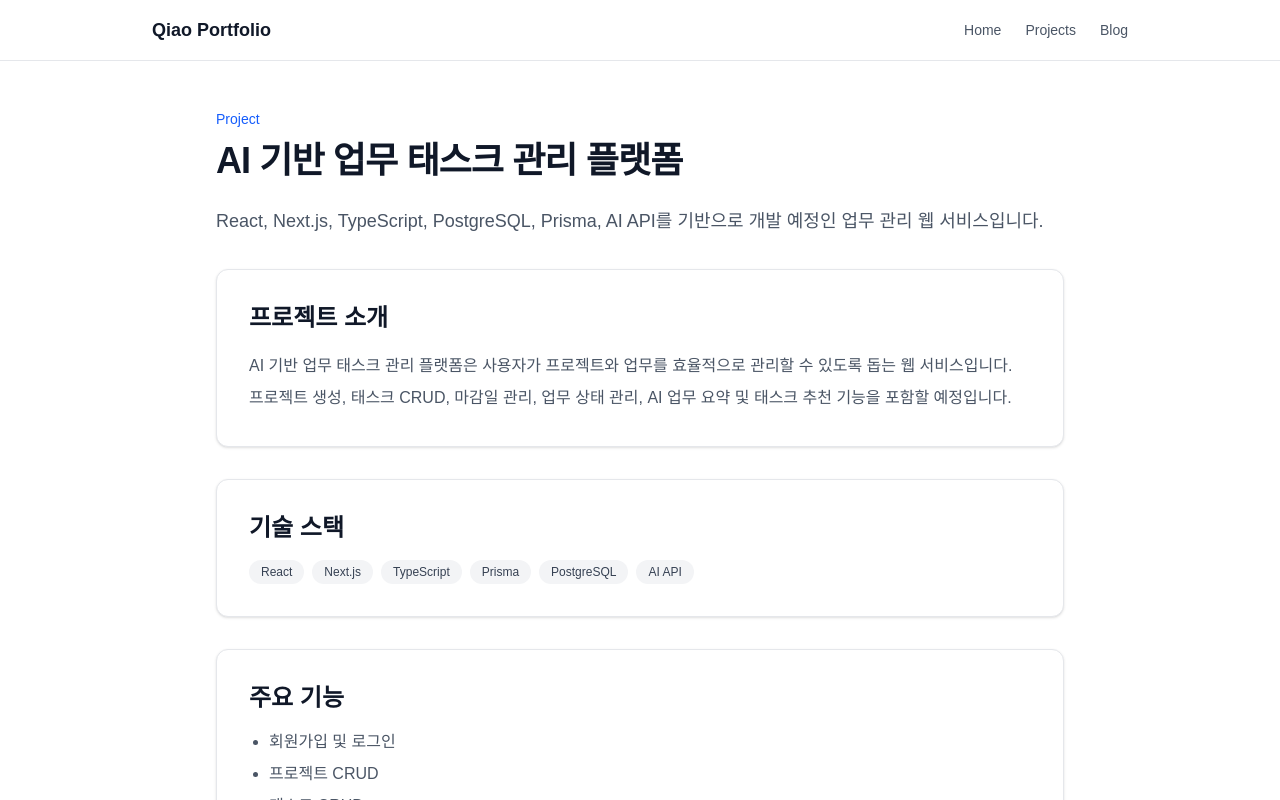
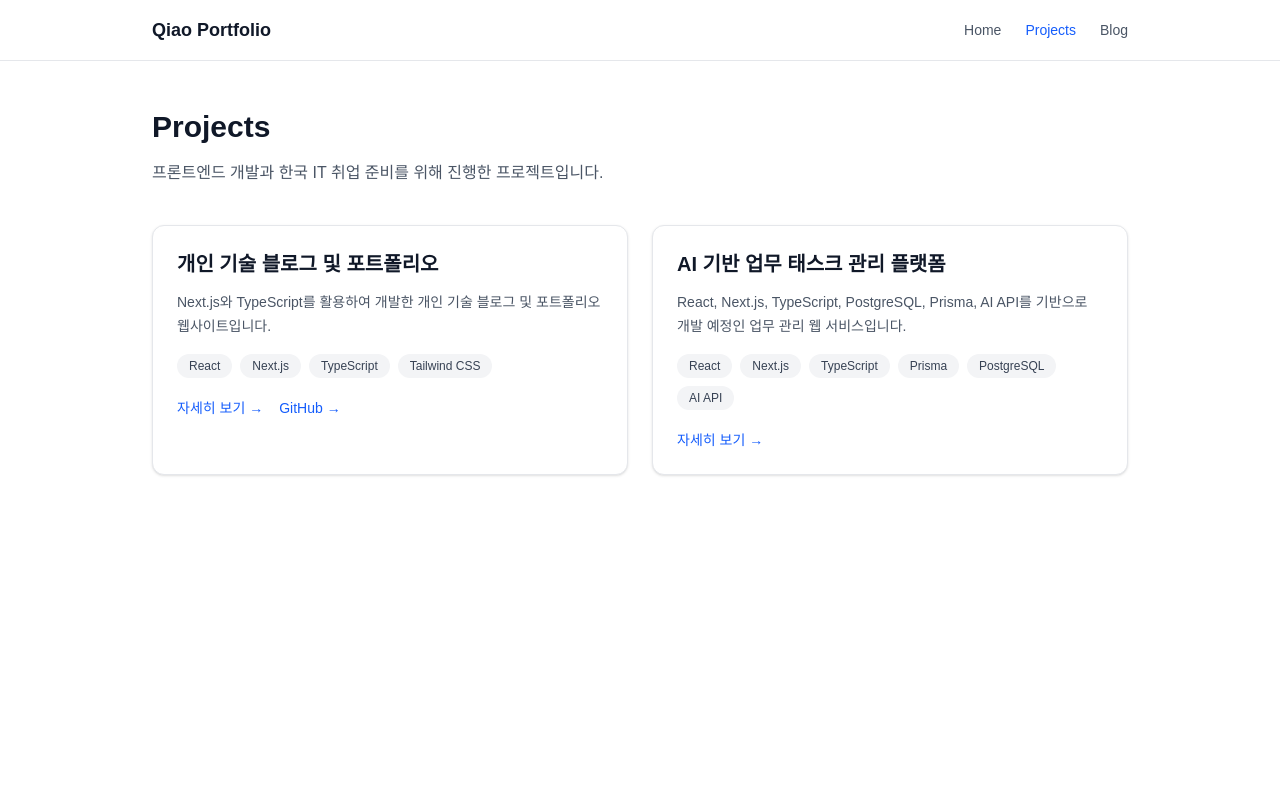
Before and after one commit to anbeicat/blog-project, a Next.js app: page /projects/ai-task-manager in a window 1280 px wide. Shown: the top 800 px of the page. Built offline with nearby package versions, Linux system fonts and the light colour scheme.

Commit message:
feat: improve navigation and metadata

```diff
--- a/app/blog/[id]/page.tsx
+++ b/app/blog/[id]/page.tsx
@@ -2,18 +2,37 @@
  * @Author: anqiao anqiao10@gmail.com
  * @Date: 2026-05-25 19:04:44
  * @LastEditors: anqiao anqiao10@gmail.com
- * @LastEditTime: 2026-05-25 20:03:59
+ * @LastEditTime: 2026-05-25 20:15:09
  * @description:
  * @FilePath: /qiao-portfolio-blog/app/blog/[id]/page.tsx
  */
 import { notFound } from "next/navigation";
 import { blogPosts } from "@/lib/data";
 import Link from "next/link";
+import type { Metadata } from "next";
 
 interface BlogDetailPageProps {
     params: Promise<{
         id: string;
     }>;
+}
+
+export async function generateMetadata({
+    params,
+}: BlogDetailPageProps): Promise<Metadata> {
+    const { id } = await params;
+    const post = blogPosts.find((item) => item.id === id);
+
+    if (!post) {
+        return {
+            title: "게시글을 찾을 수 없습니다 | Qiao Portfolio Blog",
+        };
+    }
+
+    return {
+        title: `${post.title} | Qiao Portfolio Blog`,
+        description: post.description,
+    };
 }
 
 export default async function BlogDetailPage({ params }: BlogDetailPageProps) {
--- a/app/blog/page.tsx
+++ b/app/blog/page.tsx
@@ -1,6 +1,12 @@
 import { blogPosts } from "@/lib/data";
 import BlogList from "@/components/BlogList";
+import type { Metadata } from "next";
 
+export const metadata: Metadata = {
+    title: "기술 블로그 | Qiao Portfolio Blog",
+    description:
+        "React, Next.js, TypeScript 학습 기록과 한국 IT 취업 준비 과정을 정리한 기술 블로그입니다.",
+};
 export default function BlogPage() {
     return (
         <div className="mx-auto max-w-5xl px-6 py-12">
--- /dev/null
+++ b/app/not-found.tsx
@@ -0,0 +1,25 @@
+import Link from "next/link";
+
+export default function NotFoundPage() {
+    return (
+        <div className="mx-auto flex min-h-[70vh] max-w-5xl flex-col items-center justify-center px-6 py-12 text-center">
+            <p className="mb-3 text-sm font-medium text-blue-600">404 Error</p>
+
+            <h1 className="mb-4 text-4xl font-bold text-gray-900">
+                페이지를 찾을 수 없습니다.
+            </h1>
+
+            <p className="mb-8 max-w-xl leading-8 text-gray-600">
+                요청하신 페이지가 존재하지 않거나 이동되었을 수 있습니다.
+                아래 버튼을 통해 홈으로 돌아갈 수 있습니다.
+            </p>
+
+            <Link
+                href="/"
+                className="rounded-lg bg-gray-900 px-5 py-3 text-sm font-medium text-white hover:bg-gray-700"
+            >
+                홈으로 돌아가기
+            </Link>
+        </div>
+    );
+}
--- a/app/projects/[id]/page.tsx
+++ b/app/projects/[id]/page.tsx
@@ -1,105 +1,27 @@
-/*
- * @Author: anqiao anqiao10@gmail.com
- * @Date: 2026-05-25 20:03:14
- * @LastEditors: anqiao anqiao10@gmail.com
- * @LastEditTime: 2026-05-25 20:03:26
- * @description:
- * @FilePath: /qiao-portfolio-blog/app/projects/[id]/page.tsx
- */
-import { notFound } from "next/navigation";
+import type { Metadata } from "next";
+import ProjectCard from "@/components/ProjectCard";
 import { projects } from "@/lib/data";
 
-interface ProjectDetailPageProps {
-    params: Promise<{
-        id: string;
-    }>;
-}
+export const metadata: Metadata = {
+    title: "Projects | Qiao Portfolio Blog",
+    description:
+        "React, Next.js, TypeScript 기반으로 진행한 프론트엔드 프로젝트 목록입니다.",
+};
 
-export default async function ProjectDetailPage({
-    params,
-}: ProjectDetailPageProps) {
-    const { id } = await params;
-    const project = projects.find((item) => item.id === id);
+export default function ProjectsPage() {
+    return (
+        <div className="mx-auto max-w-5xl px-6 py-12">
+            <h1 className="mb-4 text-3xl font-bold text-gray-900">Projects</h1>
 
-    if (!project) {
-        notFound();
-    }
-
-    return (
-        <article className="mx-auto max-w-4xl px-6 py-12">
-            <p className="mb-3 text-sm font-medium text-blue-600">Project</p>
-
-            <h1 className="mb-6 text-4xl font-bold tracking-tight text-gray-900">
-                {project.title}
-            </h1>
-
-            <p className="mb-8 text-lg leading-8 text-gray-600">
-                {project.description}
+            <p className="mb-10 text-gray-600">
+                프론트엔드 개발과 한국 IT 취업 준비를 위해 진행한 프로젝트입니다.
             </p>
 
-            <section className="mb-8 rounded-xl border border-gray-200 bg-white p-8 shadow-sm">
-                <h2 className="mb-4 text-2xl font-bold text-gray-900">프로젝트 소개</h2>
-                <p className="leading-8 text-gray-600">{project.detail}</p>
-            </section>
-
-            <section className="mb-8 rounded-xl border border-gray-200 bg-white p-8 shadow-sm">
-                <h2 className="mb-4 text-2xl font-bold text-gray-900">기술 스택</h2>
-
-                <div className="flex flex-wrap gap-2">
-                    {project.techStack.map((tech) => (
-                        <span
-                            key={tech}
-                            className="rounded-full bg-gray-100 px-3 py-1 text-xs text-gray-700"
-                        >
-                            {tech}
-                        </span>
-                    ))}
-                </div>
-            </section>
-
-            <section className="mb-8 rounded-xl border border-gray-200 bg-white p-8 shadow-sm">
-                <h2 className="mb-4 text-2xl font-bold text-gray-900">주요 기능</h2>
-
-                <ul className="list-disc space-y-2 pl-5 text-gray-600">
-                    {project.features.map((feature) => (
-                        <li key={feature}>{feature}</li>
-                    ))}
-                </ul>
-            </section>
-
-            <section className="mb-8 rounded-xl border border-gray-200 bg-white p-8 shadow-sm">
-                <h2 className="mb-4 text-2xl font-bold text-gray-900">학습 내용</h2>
-
-                <ul className="list-disc space-y-2 pl-5 text-gray-600">
-                    {project.learned.map((item) => (
-                        <li key={item}>{item}</li>
-                    ))}
-                </ul>
-            </section>
-
-            <div className="flex flex-wrap gap-4">
-                {project.githubUrl && (
-                    <a
-                        href={project.githubUrl}
-                        target="_blank"
-                        rel="noreferrer"
-                        className="rounded-lg bg-gray-900 px-5 py-3 text-sm font-medium text-white hover:bg-gray-700"
-                    >
-                        GitHub Repository
-                    </a>
-                )}
-
-                {project.demoUrl && (
-                    <a
-                        href={project.demoUrl}
-                        target="_blank"
-                        rel="noreferrer"
-                        className="rounded-lg border border-gray-300 px-5 py-3 text-sm font-medium text-gray-700 hover:bg-gray-100"
-                    >
-                        Live Demo
-                    </a>
-                )}
+            <div className="grid gap-6 md:grid-cols-2">
+                {projects.map((project) => (
+                    <ProjectCard key={project.id} project={project} />
+                ))}
             </div>
-        </article>
+        </div>
     );
 }
--- a/components/Header.tsx
+++ b/components/Header.tsx
@@ -1,14 +1,17 @@
-/*
- * @Author: anqiao anqiao10@gmail.com
- * @Date: 2026-05-25 18:56:55
- * @LastEditors: anqiao anqiao10@gmail.com
- * @LastEditTime: 2026-05-25 20:03:36
- * @description:
- * @FilePath: /qiao-portfolio-blog/components/Header.tsx
- */
+"use client";
+
 import Link from "next/link";
+import { usePathname } from "next/navigation";
+
+const navItems = [
+    { href: "/", label: "Home" },
+    { href: "/projects", label: "Projects" },
+    { href: "/blog", label: "Blog" },
+];
 
 export default function Header() {
+    const pathname = usePathname();
+
     return (
         <header className="border-b border-gray-200 bg-white">
             <div className="mx-auto flex max-w-5xl items-center justify-between px-6 py-4">
@@ -16,16 +19,27 @@ export default function Header() {
                     Qiao Portfolio
                 </Link>
 
-                <nav className="flex gap-6 text-sm text-gray-600">
-                    <Link href="/" className="hover:text-gray-900">
-                        Home
-                    </Link>
-                    <Link href="/projects" className="hover:text-gray-900">
-                        Projects
-                    </Link>
-                    <Link href="/blog" className="hover:text-gray-900">
-                        Blog
-                    </Link>
+                <nav className="flex gap-6 text-sm">
+                    {navItems.map((item) => {
+                        const isActive =
+                            item.href === "/"
+                                ? pathname === "/"
+                                : pathname.startsWith(item.href);
+
+                        return (
+                            <Link
+                                key={item.href}
+                                href={item.href}
+                                className={
+                                    isActive
+                                        ? "font-medium text-blue-600"
+                                        : "text-gray-600 hover:text-gray-900"
+                                }
+                            >
+                                {item.label}
+                            </Link>
+                        );
+                    })}
                 </nav>
             </div>
         </header>
```
